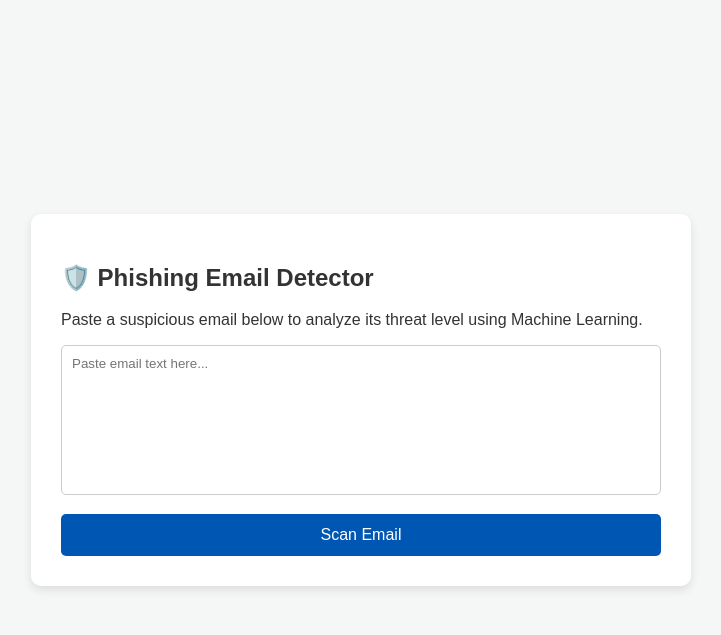
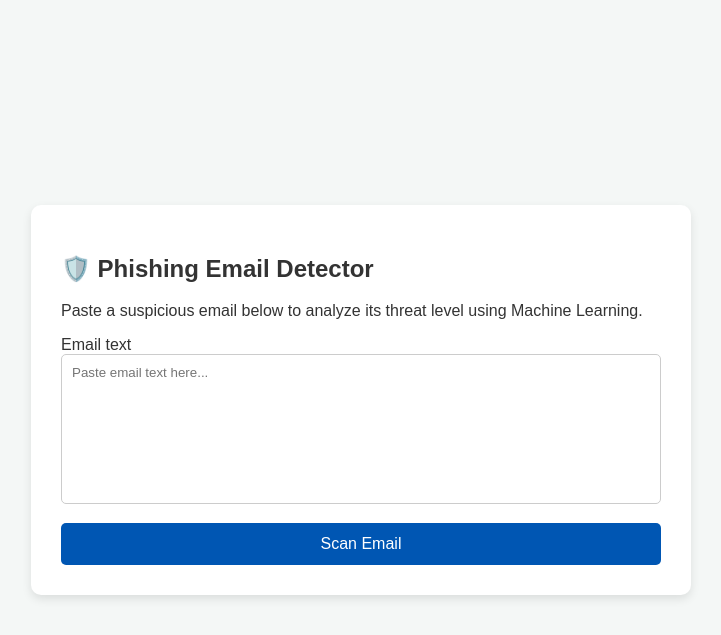
Before and after one commit to Mubashir-Nawaz/Phishing-Email-detector, a Flask app: page / in a window 1280 px wide. Shown: the top 635 px of the page, without its empty margins (279-1000 px from the left). Run offline with Flask 3, Linux system fonts and the light colour scheme; parts of the project's set-up code (start-up, migrations or seed data) failed here and were passed over.

Commit message:
Improve template input validation and accessibility

```diff
--- a/templates/index.html
+++ b/templates/index.html
@@ -84,6 +84,7 @@
         <h2>🛡️ Phishing Email Detector</h2>
         <p>Paste a suspicious email below to analyze its threat level using Machine Learning.</p>
 
+        <label for="emailInput">Email text</label>
         <textarea id="emailInput" placeholder="Paste email text here..."></textarea>
         <button onclick="analyzeEmail()">Scan Email</button>
 
@@ -104,7 +105,7 @@
             resultBox.style.display = 'none';
             resultBox.className = '';
 
-            if (!text) {
+            if (!text.trim()) {
                 alert("Please enter an email to scan.");
                 return;
             }
```
